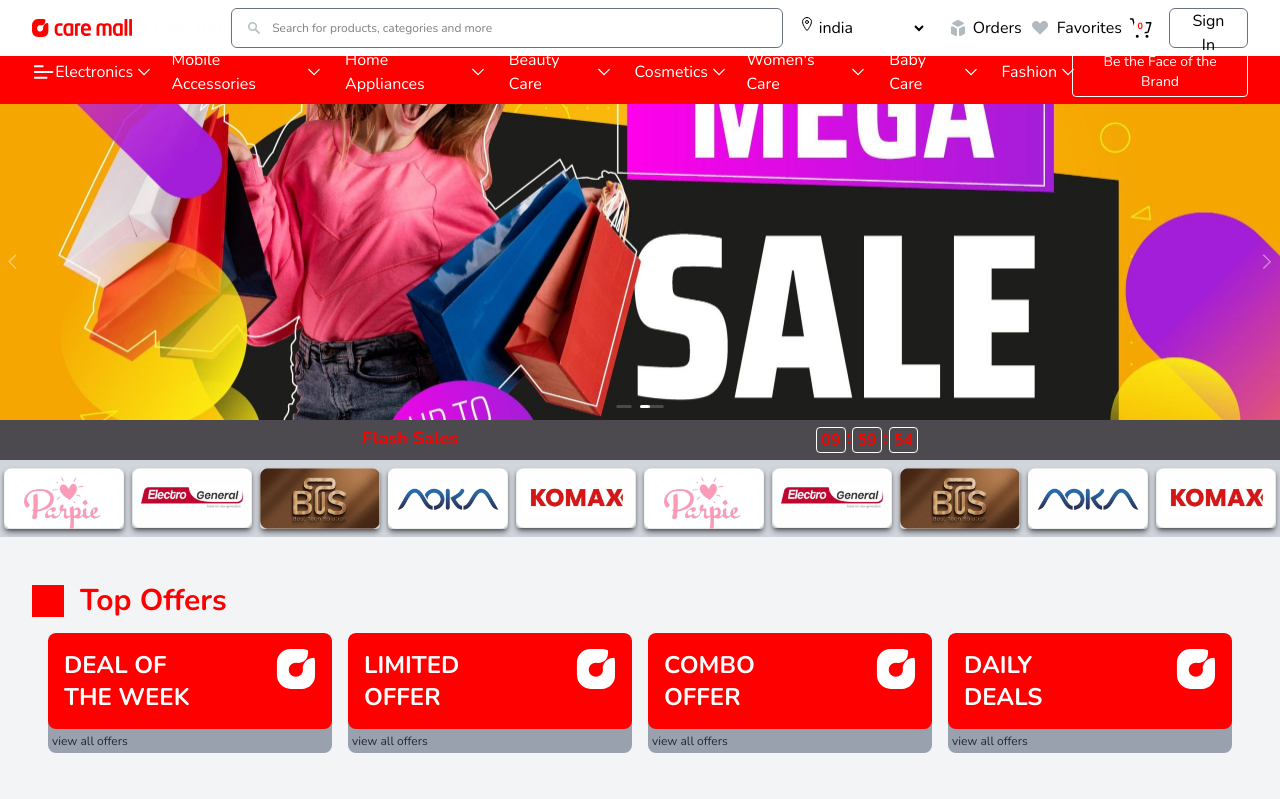
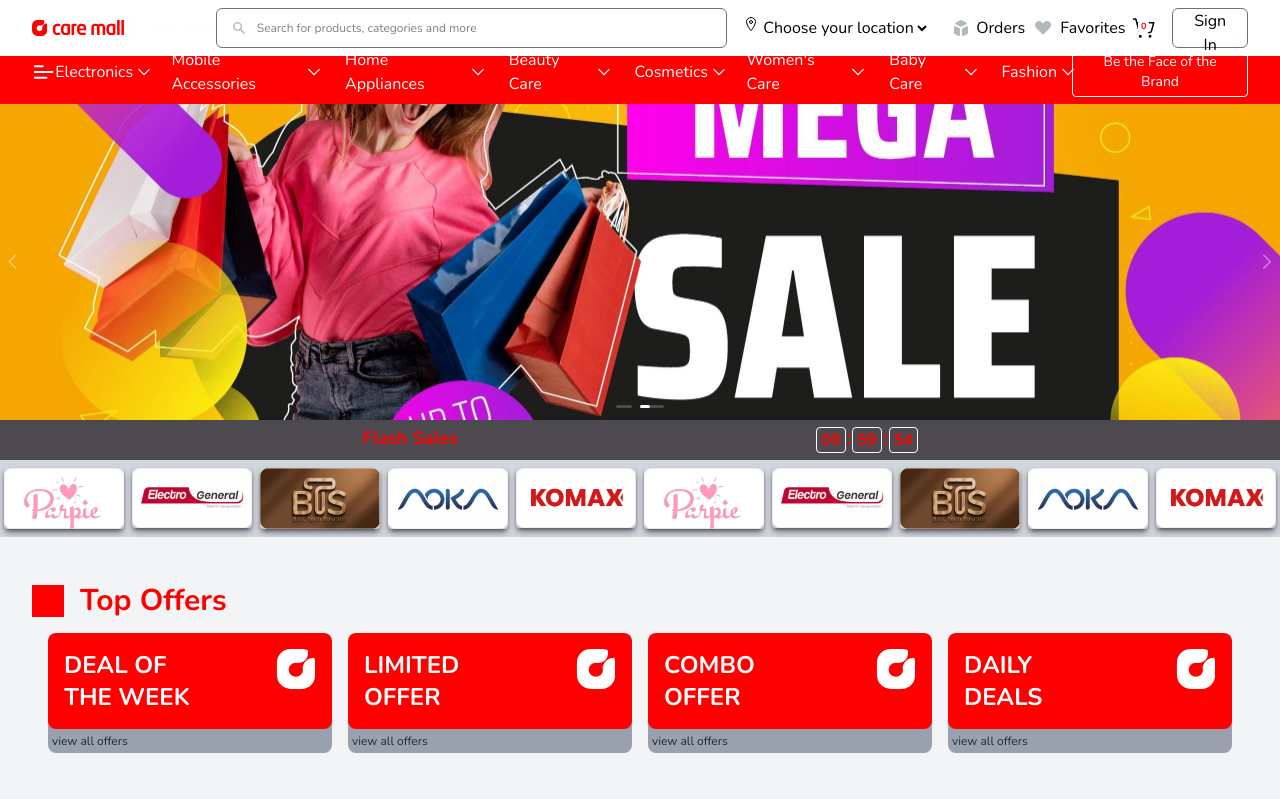
Before and after one commit to minhajzein/care-mall, a Next.js app: page / in a window 1280 px wide. Shown: the top 799 px of the page. Built offline with nearby package versions, Linux system fonts and the light colour scheme.

Commit message:
product detail page design cleaned

```diff
--- a/src/components/header/Header.jsx
+++ b/src/components/header/Header.jsx
@@ -52,7 +52,8 @@ function Header() {
 						<div className='flex items-center gap-2'>
 							<IoLocationOutline className='animate-bounce' />
 							<select name='location' id='location'>
-								<option value='india'>india</option>
+								<option value='india'>Choose your location</option>
+								<option value='india'>India</option>
 								<option value='india'>Saudi Arabia</option>
 							</select>
 						</div>
@@ -87,7 +88,8 @@ function Header() {
 					<div className='flex items-center'>
 						<IoLocationOutline className='animate-bounce' />
 						<select name='location' id='location'>
-							<option value='india'>india</option>
+							<option value='india'>Choose your location</option>
+							<option value='india'>India</option>
 							<option value='india'>Saudi Arabia</option>
 						</select>
 					</div>
--- a/src/components/video-highlights/VideoHighlights.jsx
+++ b/src/components/video-highlights/VideoHighlights.jsx
@@ -24,9 +24,8 @@ function VideoHighlights() {
 
 			<div className='flex gap-2 px-4 pb-4 md:gap-4 overflow-x-auto py-2'>
 				{urls.map((url, index) => (
-					<div className='relative min-w-[250px] h-[500px]'>
+					<div key={index} className='relative min-w-[250px] h-[500px]'>
 						<video
-							key={index}
 							src={url}
 							autoPlay
 							muted
```
